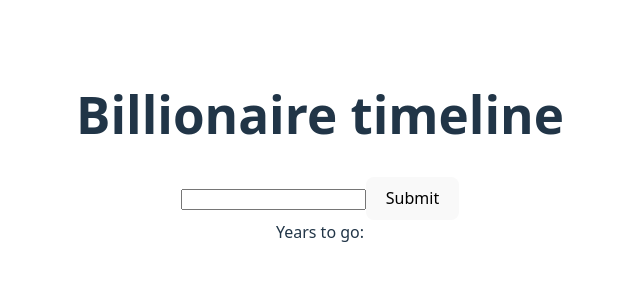
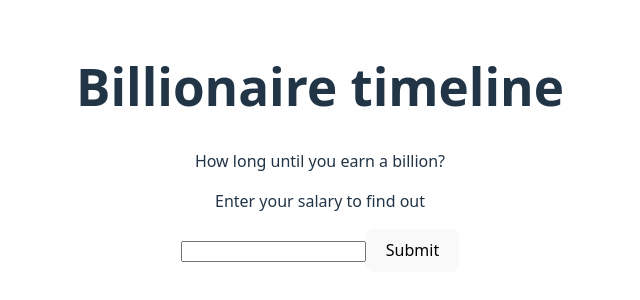
Before and after one commit to janemaguire/billionaire-timeline, a React (Vite) app: page / in a window 1280 px wide. Shown: the part 252-552 px from the top of the page, without its empty margins (320-960 px from the left). Built offline with nearby package versions, Linux system fonts and the light colour scheme.

Commit message:
Add form

```diff
--- a/src/App.tsx
+++ b/src/App.tsx
@@ -2,15 +2,21 @@ import './App.css'
 
 function App() {
 
+  function calculateYears(formData) {
+    const salary = formData.get("salary");
+    const years = Math.round(1000000000 / salary).toLocaleString('en');
+    alert(`'${years} years to go!'`);
+  }
 
   return (
     <>
-      <div>
-        <h1>Billionaire timeline</h1>
-        <input type="text" />
-        <button>Submit</button>
-        <div>Years to go: </div>
-      </div>
+      <h1>Billionaire timeline</h1>
+      <p>How long until you earn a billion?</p>
+      <p>Enter your salary to find out</p>
+      <form action={calculateYears}>
+        <input name="salary" />
+        <button type="submit">Submit</button>
+      </form>
     </>
   )
 }
```
